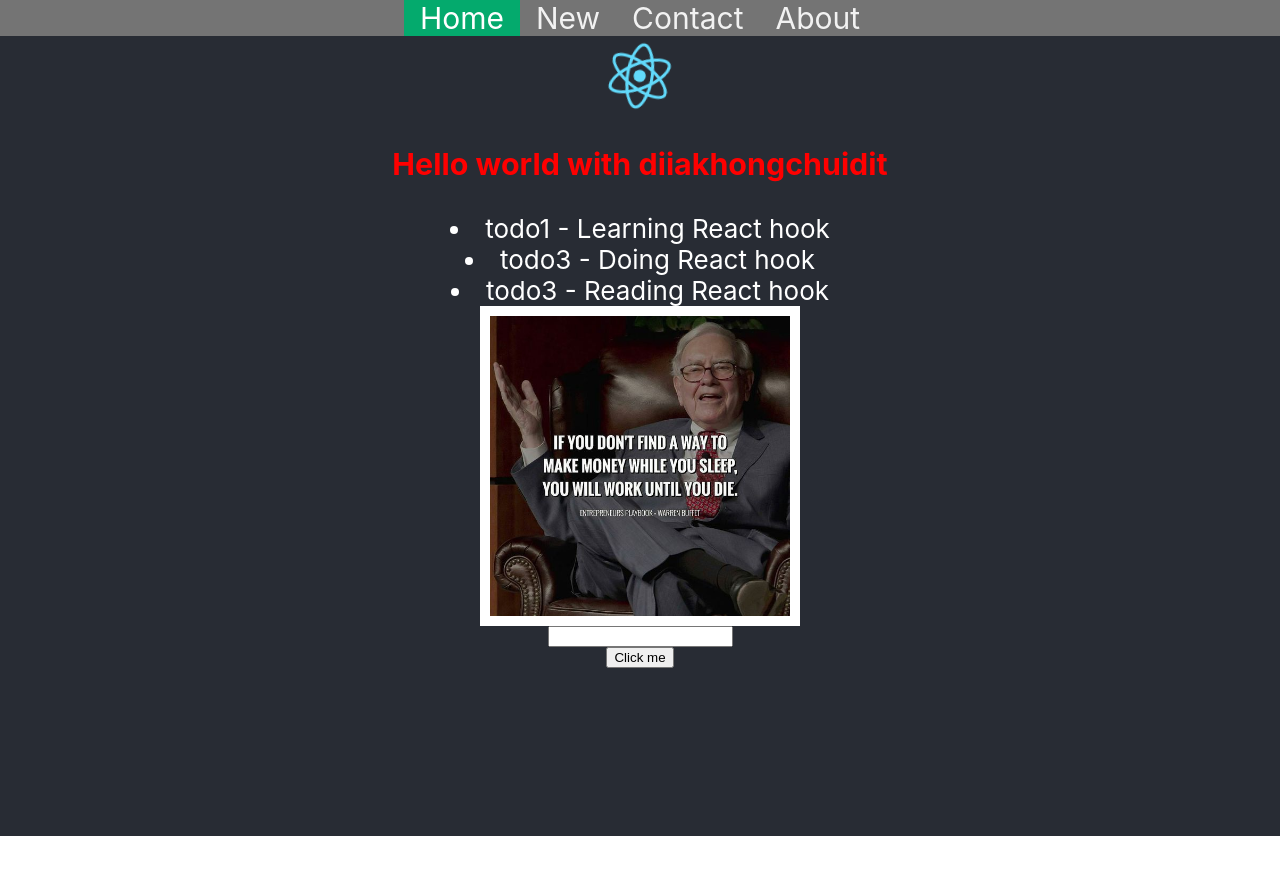
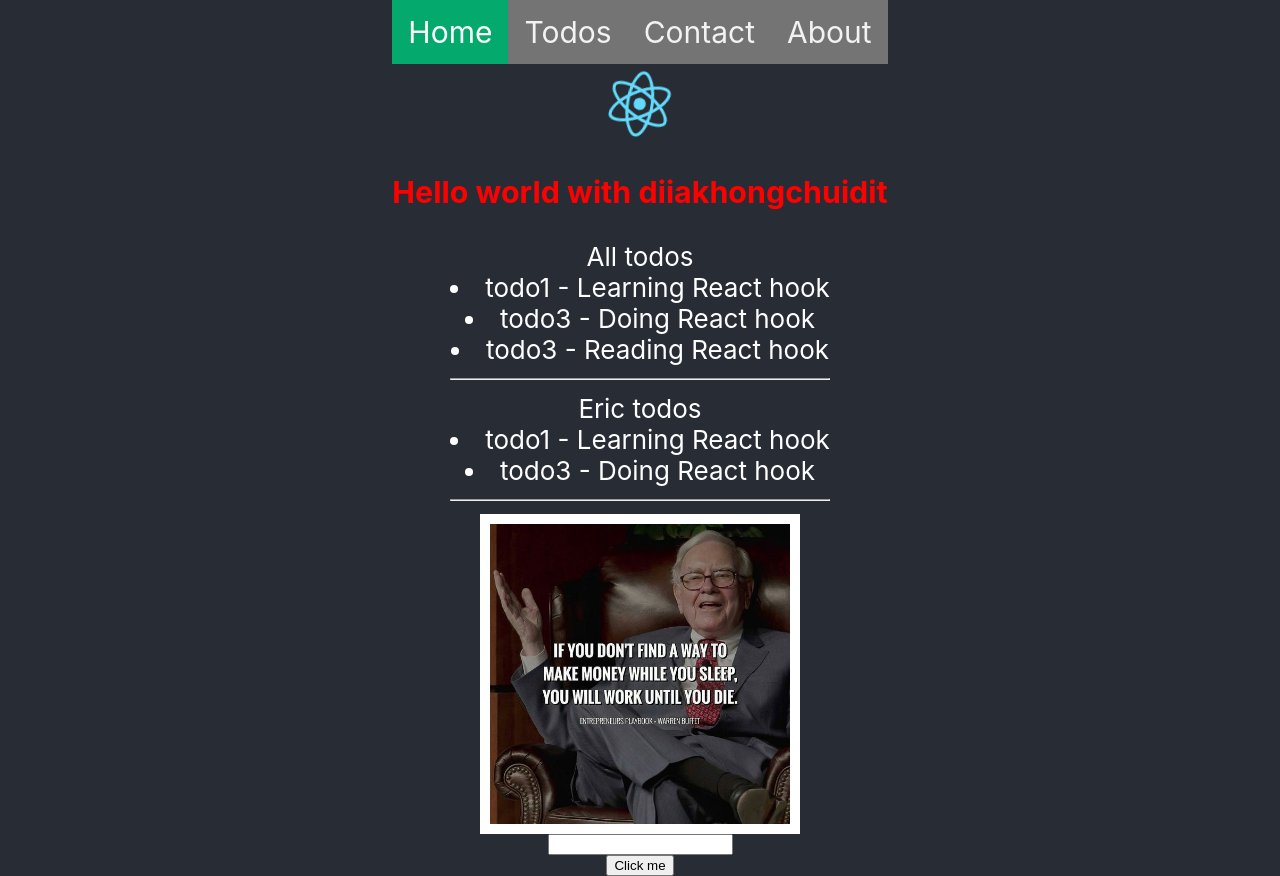
Before and after one commit to HuyenxinhdepcuaNam/reactHook, a React (Create React App) app: page / in a window 1280 px wide. Before the commit the page ends 836 px from the top, so only its background shows below. Built offline with nearby package versions, Linux system fonts and the light colour scheme.

Commit message:
video 12

```diff
--- a/src/App.js
+++ b/src/App.js
@@ -11,18 +11,18 @@ function App() {
   let [name, setName] = useState('diiakhongchuidit')
   const [address, setAddress] = useState('')
   const [todos, setTodos] = useState([
-    { id: 'todo1', title: 'Learning React hook' },
-    { id: 'todo3', title: 'Doing React hook' },
-    { id: 'todo3', title: 'Reading React hook' },
+    { id: 'todo1', title: 'Learning React hook', type: 'eric' },
+    { id: 'todo3', title: 'Doing React hook', type: 'eric' },
+    { id: 'todo3', title: 'Reading React hook', type: 'abc' },
 
   ])
 
   const handleEventClick = (event) => {
     if (!address) {
-      alert('Needed info')
+      toast.error("unKnow!")
       return
     }
-    let newTodo = { id: Math.floor(Math.random() * 1000), title: address }
+    let newTodo = { id: Math.floor(Math.random() * 1000), title: address, type: 'eric' }
     setTodos([...todos, newTodo])
     setAddress('')
     toast.success("Succeeded!")
@@ -36,11 +36,17 @@ function App() {
   }
   return (
     <div className="App">
-      <Nav />
+
       <header className="App-header">
+        <Nav />
         <img src={logo} className="App-logo" alt="logo" />
         <h3 style={{ color: 'red' }}>Hello world with {name}</h3>
-        <Todo todos={todos} />
+        <Todo
+          title={'All todos'}
+          todos={todos} />
+        <Todo
+          title={'Eric todos'}
+          todos={todos.filter(item => item.type === 'eric')} />
 
         <img src={money} className="Moneyo" alt="" style={{ height: '300px' }} border={'10px solid yellow'} />
         <input type={'text'} value={address} onChange={(event) => handleOnchangeInput(event)} />
--- a/src/views/Nav.js
+++ b/src/views/Nav.js
@@ -4,7 +4,7 @@ const Nav = () => {
     return (
         <div className="topnav">
             <a className="active" href="/home">Home</a>
-            <a href="/news">New</a>
+            <a href="/todos">Todos</a>
             <a href="/contact">Contact</a>
             <a href="/about">About</a>
 
--- a/src/views/Nav.scss
+++ b/src/views/Nav.scss
@@ -7,7 +7,7 @@
     }
 
     a {
-        float          : center;
+        float          : left;
         color          : #f2f2f2;
         text-align     : center;
         padding        : 14px 16px;
--- a/src/views/Todo.js
+++ b/src/views/Todo.js
@@ -1,7 +1,11 @@
 const Todo = (props) => {
     const todos = props.todos
     return (
+
         <div className='todos-container'>
+            <div className="title">
+                {props.title}
+            </div>
             {todos.map(todo => {
                 return (
 
@@ -12,7 +16,7 @@ const Todo = (props) => {
 
                 )
             })}
-
+            <hr></hr>
         </div>
     )
 }
```
